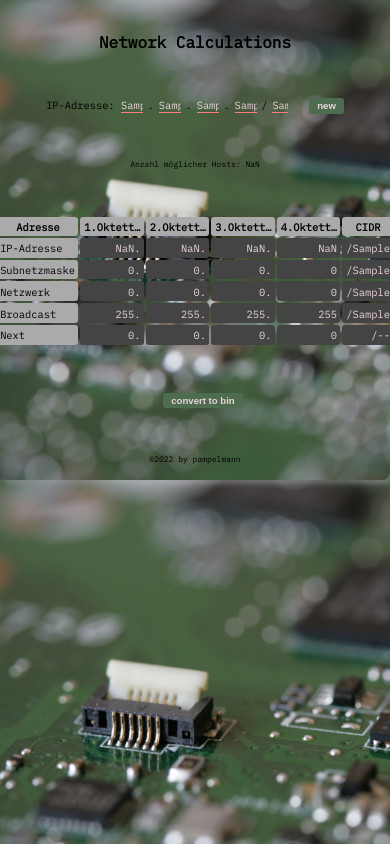
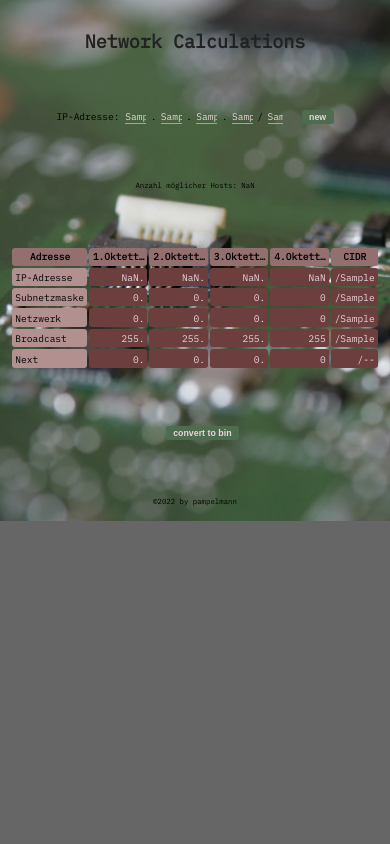
Before and after one commit to erik-berndt/networkCalculator, a plain HTML site: page index.html in a window 390 px wide. Both pictures are taken after typing "Sample", "Sample", "Sample", "Sample", "Sample" into the empty fields and a click on the button "go". Drawn offline with nearby package versions, Linux system fonts and the light colour scheme.

Commit message:
add some responsiveness

```diff
--- a/css/style.css
+++ b/css/style.css
@@ -11,25 +11,32 @@ body {
 	background-color: #666;
 	background-image: url('../images/platine.jpg');
 	background-size: cover;
+	background-repeat: no-repeat;
 	font-size: 1rem;
 }
 
 .container {
 	padding: 2rem;
 	width: 60%;
-	height: 55vh;
+	height: 60vh;
 	display: flex;
 	flex-direction: column;
 	align-items: center	;
 	justify-content: space-between;
 	margin: 0 auto;
 	margin-top: 2rem;
-	border-radius: 8px;
-	border: 1px solid #88888888;
-	background-color: #888888aa;
-	box-shadow: 3px 4px 5px #aaaaaa66;
+	border-radius: 2rem;
+	/* border: 1px solid #eca2a288; */
+	border: none;
+	background-color: #64575777;
+	box-shadow: 3px 2px 5px #61535366;
 }
 
+.heading {
+	color: #222222;
+	font-weight: 900;
+	font-size: 2.5rem;
+}
 
 .warning {
 	color: #FF7D7D;
@@ -85,14 +92,14 @@ td {
 }
 
 th {
-	background-color: #aaa;
+	background-color: #946f6faa;
 	color: #000;
 	/* border-left: 1px solid black; */
 	border-left: 1px solid transparent;
 }
 
 td.t-data {
-	background-color: #444;
+	background-color: #6c3e3e99;
 	/* border-left: 1px solid black; */
 	/* border-top: 1px solid black; */
 	border-left: 1px solid transparent;
@@ -101,15 +108,41 @@ td.t-data {
 }
 
 td.t-desc {
-	background-color: #aaa;
+	background-color: #b3909099;
 	color: #000;
 	/* border-top: 1px solid black;  */
 	border-top: 1px solid transparent;
 }
 
-@media screen and (max-width: 500px) {
+@media screen and (max-width: 1300px) {
 	html {
-		font-size: 50%;
+		font-size: 90%;
+	}
+
+	.container {
+		background-color: transparent;
+		border: none;
+		width: 100%;
+		box-shadow: none;
+	}
+
+	th {
+	background-color: #946f6f;
+	}
+
+	td.t-data {
+	background-color: #6c3e3e;
+	}
+
+	td.t-desc {
+		background-color: #b39090;
+	}
+
+}
+
+@media screen and (max-width: 700px) {
+	html {
+		font-size: 80%;
 	}
 	.container {
 		background-color: transparent;
@@ -117,3 +150,21 @@ td.t-desc {
 		width: 100%;
 	}
 }
+
+@media screen and (max-width: 600px) {
+	html {
+		font-size: 67%;
+	}
+}
+
+@media screen and (max-width: 500px) {
+	html {
+		font-size: 52%;
+	}
+}
+
+@media screen and (max-width: 400px) {
+	html {
+		font-size: 46%;
+	}
+}
```
